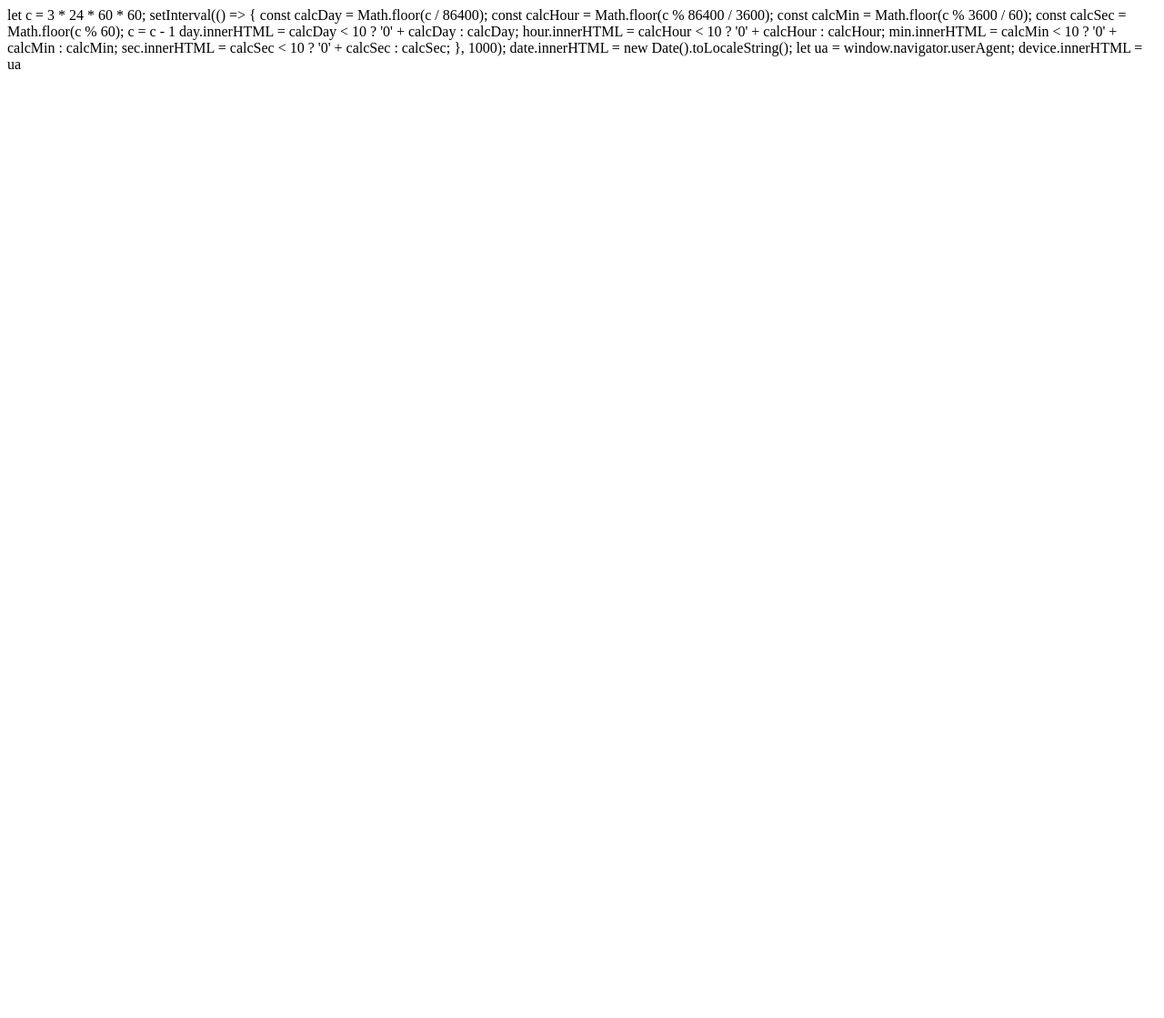
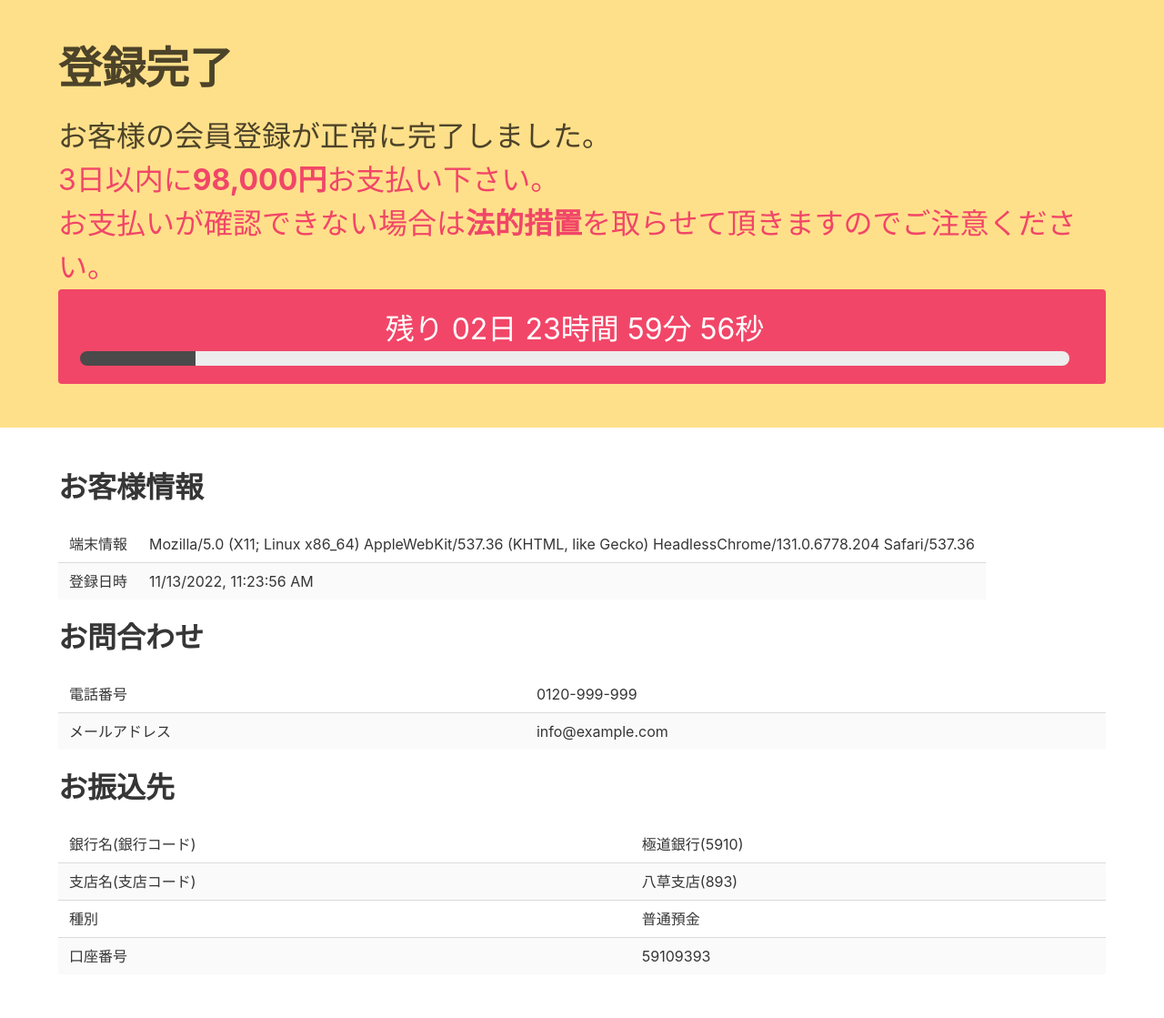
Before and after one commit to hoooo0523/one-click, a plain HTML site: page invoice.html in a window 1280 px wide. Shown: the whole page at 91% size. Before the commit the page ends 800 px from the top, so only its background shows below. Drawn offline with nearby package versions, Linux system fonts and the light colour scheme.

Commit message:
Update invoice.html

```diff
--- a/invoice.html
+++ b/invoice.html
@@ -1,18 +1,76 @@
-let c = 3 * 24 * 60 * 60;
-
-      setInterval(() => {
-        const calcDay = Math.floor(c / 86400);
-        const calcHour = Math.floor(c % 86400 / 3600);
-        const calcMin = Math.floor(c % 3600 / 60);
-        const calcSec = Math.floor(c % 60);
-        c = c - 1
-
-        day.innerHTML = calcDay < 10 ? '0' + calcDay : calcDay;
-        hour.innerHTML = calcHour < 10 ? '0' + calcHour : calcHour;
-        min.innerHTML = calcMin < 10 ? '0' + calcMin : calcMin;
-        sec.innerHTML = calcSec < 10 ? '0' + calcSec : calcSec;
-      }, 1000);
-
-date.innerHTML = new Date().toLocaleString();
-let ua = window.navigator.userAgent;
-device.innerHTML = ua
+<!DOCTYPE html>
+<html>
+  <head>
+    <meta charset="utf-8">
+    <meta name="viewport" content="width=device-width, initial-scale=1">
+    <title>登録完了</title>
+    <link rel="stylesheet" href="https://cdn.jsdelivr.net/npm/bulma@0.9.4/css/bulma.min.css">
+  </head>
+<body>
+    <section class="hero is-warning">
+        <div class="hero-body">
+          <div id="app" class="container">
+          <p class="title is-size-1">
+            登録完了
+          </p>
+          <p class="is-size-3">お客様の会員登録が正常に完了しました。</p>
+          <p class="is-size-3 has-text-danger">3日以内に<span class="has-text-weight-bold">98,000円</span>お支払い下さい。</p>
+          <p class="is-size-3 has-text-danger">お支払いが確認できない場合は<span class="has-text-weight-bold">法的措置</span>を取らせて頂きますのでご注意ください。</p>
+          <div class="notification is-danger" v-bind:style="{background: color}">
+            <p class="is-size-3 has-text-centered">
+              残り
+              <span id="day">03</span>日
+              <span id="hour">00</span>時間
+              <span id="min">00</span>分
+              <span id="sec">00</span>秒
+            </p>
+            <progress class="progress" max="100"></progress>
+          </div>
+        </div>
+        </div>
+      </section>
+      <section class="section">
+        <div class="container">
+          <h2 class="title">お客様情報</h2>
+          <table class="table is-striped is fullwidth">
+            <tr>
+              <td>端末情報</td>
+              <td id="device"></td>
+            </tr>
+            <tr>
+              <td>登録日時</td>
+              <td id="date"></td>
+            </tr>
+          </table>
+            <h2 class="title">お問合わせ</h2>
+    <table class="table is-striped is-fullwidth">
+        <tr>
+            <td>電話番号</td><td>0120-999-999</td>
+        </tr>
+        <tr>
+            <td>メールアドレス</td><td>info@example.com</td>
+        </tr>
+    </table>
+    <h2 class="title">お振込先</h2>
+    <table class="table is-striped is-fullwidth">
+        <tr>
+            <td>銀行名(銀行コード)</td><td>極道銀行(5910)</td>
+        </tr>
+        <tr>
+            <td>支店名(支店コード)</td><td>八草支店(893)</td>
+        </tr>
+        <tr>
+            <td>種別</td><td>普通預金</td>
+        </tr>
+        <tr>
+            <td>口座番号</td><td>59109393</td>
+        </tr>
+    </table>
+        </div>
+      </section>
+      <script src="https://code.jquery.com/jquery-3.6.0.slim.min.js" integrity="sha256-u7e5khyithlIdTpu22PHhENmPcRdFiHRjhAuHcs05RI=" crossorigin="anonymous"></script>
+      <script src="https://cdn.jsdelivr.net/npm/vue/dist/vue.js"></script>
+      <script type="text/javascript" src="invoice.js"></script>
+      <script type="text/javascript" src="reload.js"></script>
+</body>
+</html>
```
